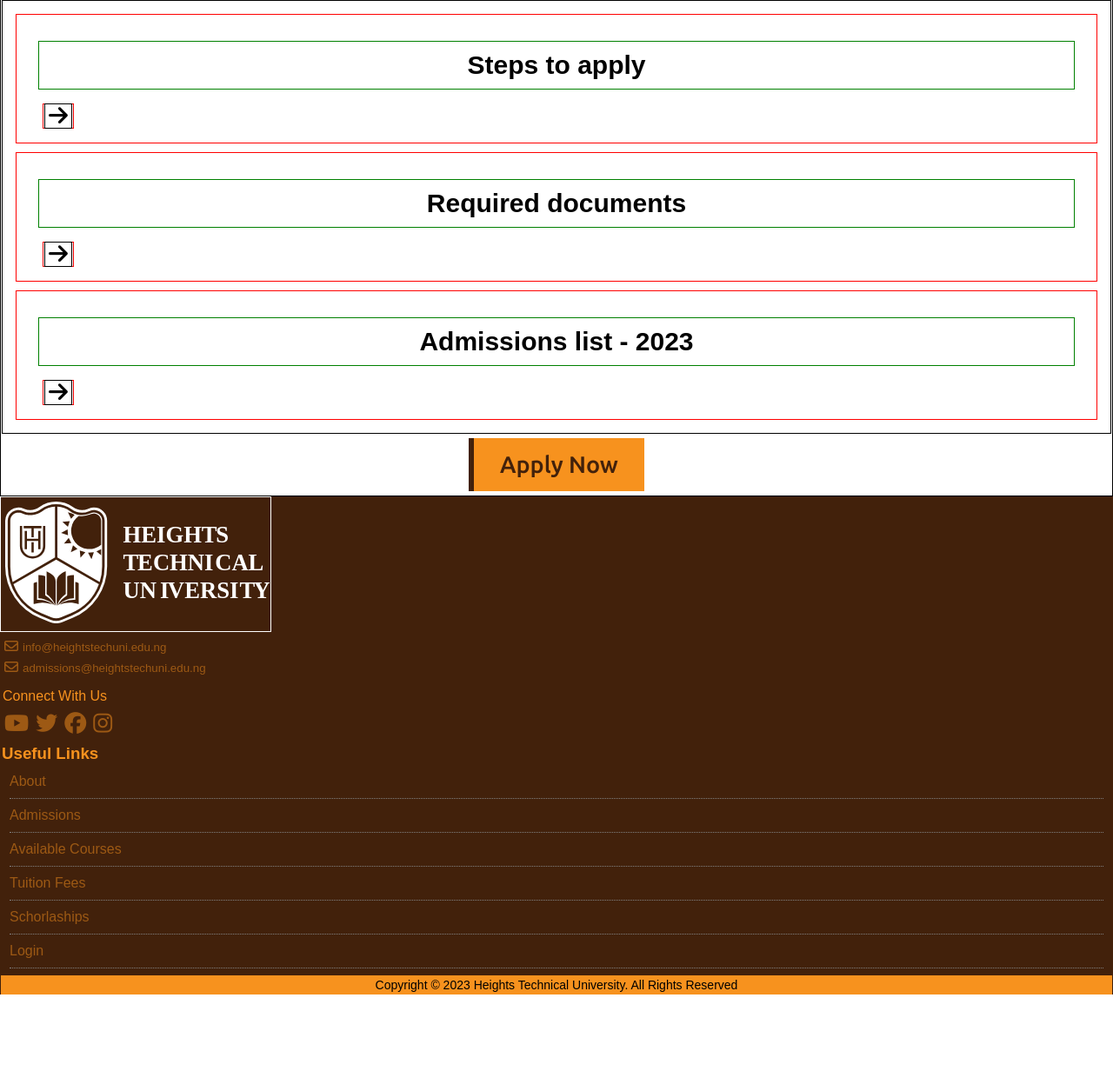
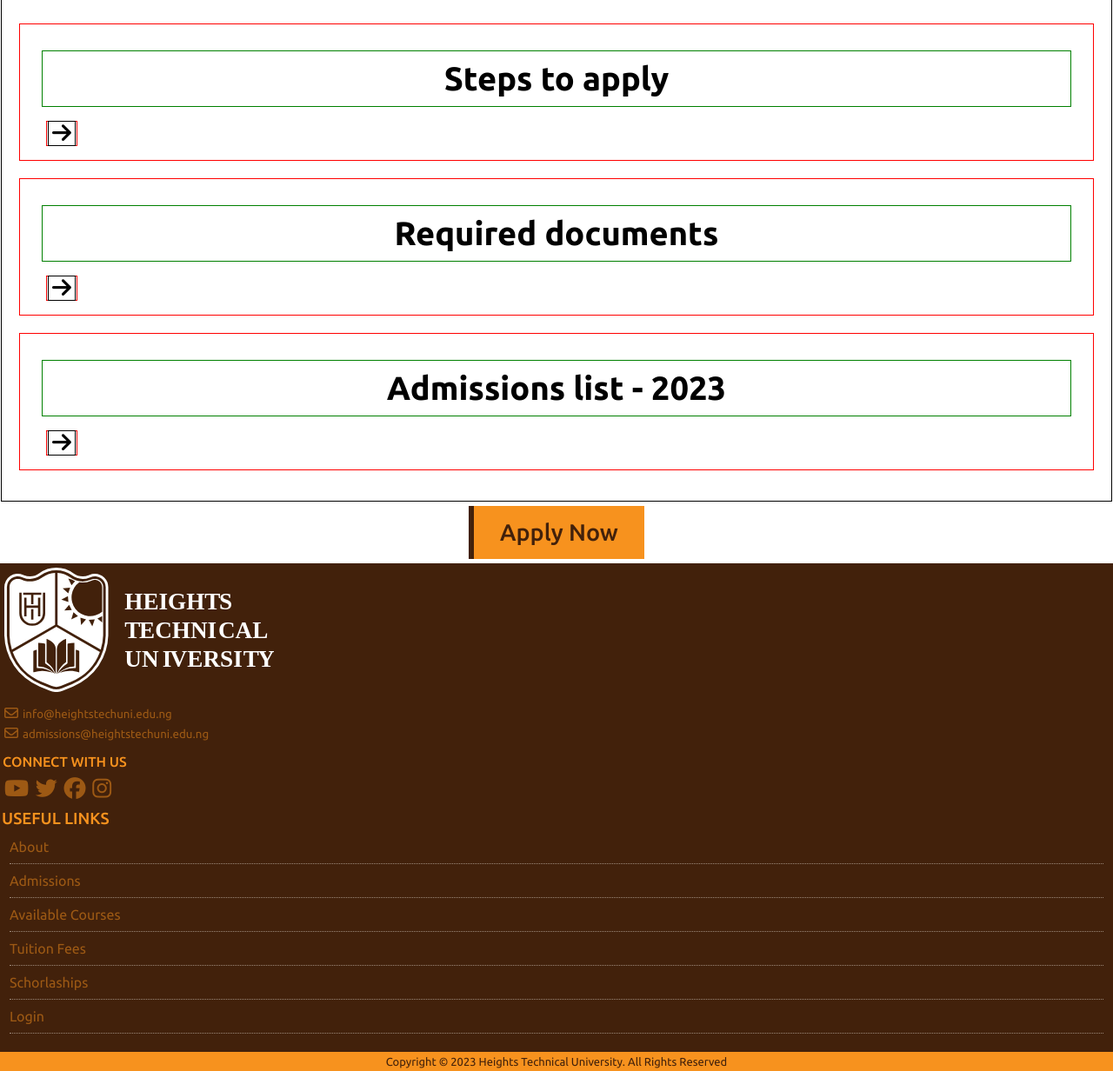
Before and after one commit to ashraf267/heights-technical-university, a PHP site: page / in a window 1280 px wide. Shown: the part 539-1771 px from the top of the page at 87% size. Before the commit the page ends 1683 px from the top, so only its background shows below. Run offline with PHP 8.4, Linux system fonts and the light colour scheme; some libraries are stand-ins or nearby versions.

Commit message:
index.php redesign complete!

```diff
--- a/index.php
+++ b/index.php
@@ -25,13 +25,10 @@
         }
 
         .header {
-            border: 1px solid red;
             width: 100%;
             height: auto;
             position: fixed;
             top: 0;
-            padding: 0 10px;
-            /* background-color: rgba(66, 33, 11, 1); */
             background-color: rgba(246, 241, 233, 0.5);
             display: flex;
             flex-direction: row;
@@ -40,57 +37,56 @@
 
         #navbar-logo {
             text-decoration: none;
-            border: 1px solid red;
             display: inline-block;
+            position: relative;
+            left: 10px;
         }
 
         #navbar-logo img {
             width: 22%;
-            /* margin: 2px 3px; */
         }
 
         #navbar-btn {
-            /* float: right; */
-            /* position: relative; */
-            /* right: 10px; */
+            position: relative;
+            right: 10px;
             font-size: 35px;
             background-color: transparent;
             border: none;
             font-weight: bold;
-            border: 1px solid white;
             color: #42210b;
         }
 
         #navbar {
-            /* add background-color here */
-            background-color: #42210b;
+            /* background-color: #42210b; */
+            background-color: rgba(79, 32, 13, 1);
             display: none;
-            padding: 3px 1px;
-            border-bottom: 2px solid #f7921e;
-            /* later, I'd like to add a transition property here */
+            width: 100%;
+            height: 520px;
+            position: absolute;
+            flex-direction: column;
+            justify-content: space-around;
         }
 
         #navbar ul {
-            text-align: center;
             list-style-type: none;
         }
 
         #navbar ul li {
-            font-size: 25px;
-            font-family: 'Montserrat', sans-serif;
-            margin: 20px 1px;
+            font-size: 30px;
+            margin: 35px 25px 5px;
+            padding: 10px;
+            text-align: center;
         }
 
         #navbar ul li a {
             text-decoration: none;
-            text-transform: capitalize;
-            padding: 1px 5px;
-            /* add color here */
-            color: #f7921e;
+            text-transform: uppercase;
+            color: white;
+            font-family: 'Ubuntu', sans-serif;
+            font-weight: 500;
         }
 
         #post-header {
-            border: 1px solid black;
             width: 100%;
             z-index: -1;
         }
@@ -129,14 +125,12 @@
             background-repeat: no-repeat;
             background-size: cover;
             padding: 85px 15px 20px;
-            border: 1px solid red;
             display: flex;
             flex-direction: column;
             justify-content: center;
         }
 
         #banner .children {
-            border: 1px solid white;
             text-align: center;
             margin: 15px 10px 5px;
         }
@@ -168,8 +162,11 @@
 
         #boxes {
             border: 1px solid black;
-            padding: 5px 10px;
+            padding: 25px 15px;
             margin: 1px;
+            display: flex;
+            flex-direction: column;
+            justify-content: space-around;
         }
 
         .box {
@@ -181,10 +178,11 @@
         .box h2 {
             border: 1px solid green;
             text-align: center;
-            font-size: 30px;
+            font-size: 38px;
             padding: 10px 20px;
             margin: 15px 0;
-            font-family: 'Montserrat', sans-serif;
+            font-family: 'Ubuntu', sans-serif;
+            font-weight: 700;
         }
 
         .box a {
@@ -204,18 +202,17 @@
         /* footer */
         .footer {
             background-color: #42210b;
+            font-family: 'Ubuntu', sans-serif;
         }
 
         #footer-logo {
             text-decoration: none;
-            border: 1px solid white;
             display: inline-block;
         }
 
         #footer-logo img {
             width: 100%;
-            padding: 3px;
-            margin: 2px;
+            margin: 5px;
         }
 
         #icon-emails {
@@ -225,7 +222,7 @@
         #icon-emails span {
             display: block;
             margin: 5px 1px;
-            font-family: 'Montserrat', sans-serif;
+            font-weight: 400;
             color: rgba(247, 146, 30, 0.5);
         }
 
@@ -240,9 +237,8 @@
 
         .sm-icons h4 {
             margin: 2px 0 10px;
-            text-transform: capitalize;
-            font-weight: normal;
-            font-family: 'Montserrat', sans-serif;
+            text-transform: uppercase;
+            font-weight: 500;
             color: #f7921e;
         }
 
@@ -261,9 +257,9 @@
         }
 
         #links-x2 h3 {
-            text-transform: capitalize;
+            text-transform: uppercase;
             margin: 1px;
-            font-family: 'Montserrat', sans-serif;
+            font-weight: 500;
             color: #f7921e;
         }
 
@@ -272,7 +268,7 @@
         }
 
         #links-x2 ul li {
-            border-bottom: 1px dotted grey;
+            border-bottom: 1px dotted rgba(246, 241, 233, 0.5);
             padding: 10px 0;
             list-style-type: none;
         }
@@ -281,23 +277,23 @@
             text-decoration: none;
             text-transform: capitalize;
             font-size: 16px;
-            font-family: 'Montserrat', sans-serif;
+            font-weight: 400;
             color: rgba(247, 146, 30, 0.5);
         }
 
         .footer #cpyrt-wrapper {
             /* add background-color here */
             background-color: #f7921e;
-            margin: 2px 1px 0;
-            padding: 3px;
+            margin: 15px 0 0;
+            padding: 4px;
         }
 
         .footer #cpyrt-wrapper p {
             text-transform: capitalize;
-            font-size: 14px;
-            font-family: 'Montserrat', sans-serif;
+            font-size: 13px;
             text-align: center;
-            /* add color here */
+            font-weight: 400;
+            color: #42210b;
         }
     </style>
 </head>
@@ -379,8 +375,10 @@
         var x = document.getElementById('post-header');
 
         function openNav() {
-            item1.style.display = "block";
+            item1.style.display = "flex";
             item2.innerHTML = "&#9747;";
+            item2.style.zIndex = "1";
+            item2.style.color = "rgb(247, 146, 30)";
 
             // test
             console.log("nav opened!");
@@ -390,6 +388,7 @@
             item1.style.display = "none";
             x.style.zIndex = "1";
             item2.innerHTML = "&#9776;";
+            item2.style.color = "rgb(66, 33, 11)";
 
             // test
             console.log("nav closed!");
```
